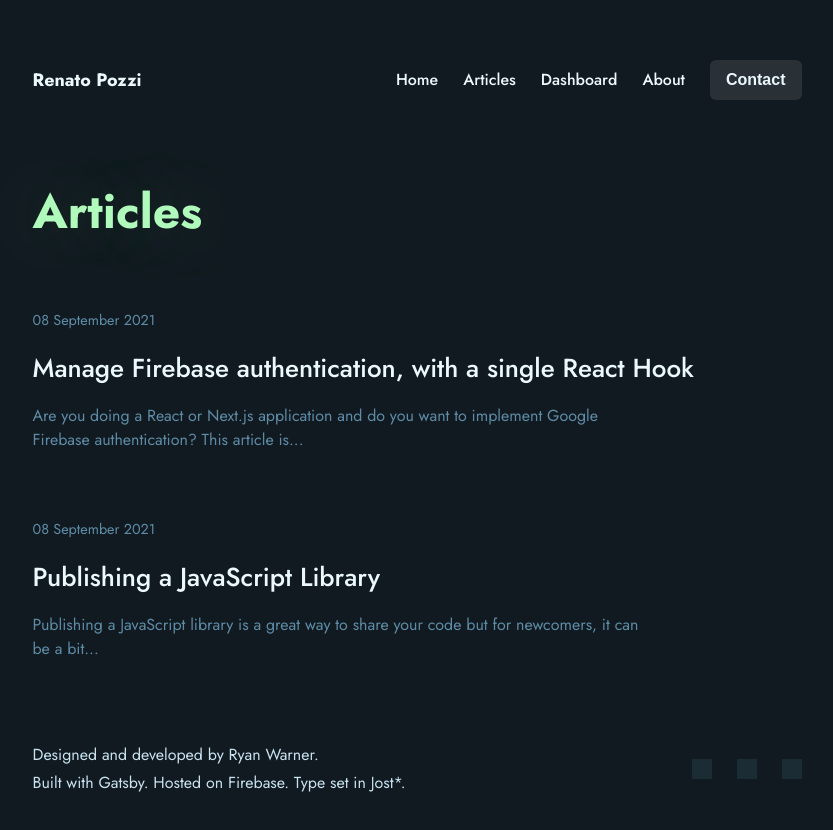
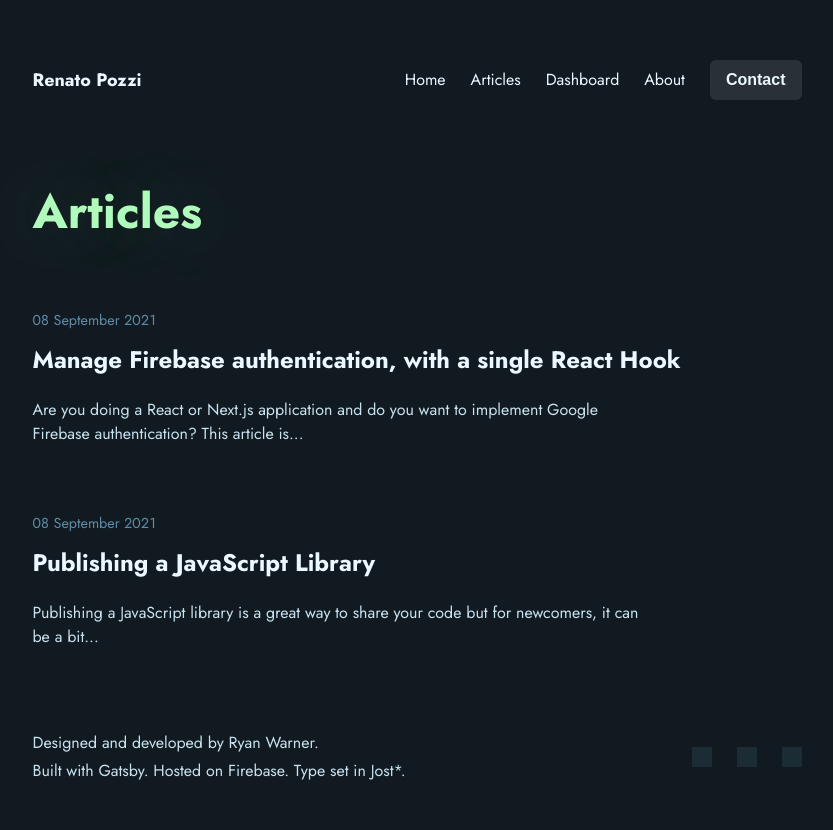
Before and after one commit to itsrennyman/renatopozzi.me, a Next.js app: page /articles in a window 1280 px wide. Shown: the top 830 px of the page, without its empty margins (223-1056 px from the left). Built offline with nearby package versions, Linux system fonts and the light colour scheme.

Commit message:
feat: some component improvements

```diff
--- a/components/Footer/index.js
+++ b/components/Footer/index.js
@@ -1,6 +1,5 @@
 import { styled } from "../../stitches.config";
-import { Flex } from "../UI/Flex";
-import { Paragraph } from "../UI/Paragraph";
+import { Flex, Text } from "../UI";
 
 const Square = styled("div", {
   width: "20px",
@@ -16,10 +15,10 @@ export const Footer = () => {
       align="center"
       justify="between"
     >
-      <Paragraph css={{ lineHeight: "1.75rem" }}>
+      <Text size="1" color="secondary" css={{ lineHeight: "1.75rem" }}>
         Designed and developed by Ryan Warner.
         <br /> Built with Gatsby. Hosted on Firebase. Type set in Jost*.
-      </Paragraph>
+      </Text>
       <Flex gap="5">
         <Square />
         <Square />
--- a/components/Navbar/index.js
+++ b/components/Navbar/index.js
@@ -1,7 +1,6 @@
+import NextLink from "next/link";
 import { styled } from "../../stitches.config";
-import { Button } from "../UI/Button";
-import { Flex } from "../UI/Flex";
-import NextLink from "next/link";
+import { Button, Flex, Text } from "../UI";
 
 const Logo = styled("h1", {
   fontSize: "1.125rem",
@@ -9,8 +8,7 @@ const Logo = styled("h1", {
   lineHeight: "1.5rem",
 });
 
-const Item = styled("li", {
-  fontSize: "1rem",
+const Item = styled(Text, {
   fontWeight: "500",
   lineHeight: "1.375rem",
 });
@@ -32,16 +30,16 @@ export const Navbar = () => {
         gap="5"
         css={{ listStyle: "none" }}
       >
-        <Item>
+        <Item as="li" size="1">
           <NextLink href="/">Home</NextLink>
         </Item>
-        <Item>
+        <Item as="li" size="1">
           <NextLink href="/articles">Articles</NextLink>
         </Item>
-        <Item>
+        <Item as="li" size="1">
           <NextLink href="/dashboard">Dashboard</NextLink>
         </Item>
-        <Item>
+        <Item as="li" size="1">
           <NextLink href="/about">About</NextLink>
         </Item>
         <Button color="secondary">Contact</Button>
--- /dev/null
+++ b/components/UI/Text.js
@@ -0,0 +1,56 @@
+import { styled } from "../../stitches.config";
+
+export const Text = styled("span", {
+  // Reset
+  lineHeight: "1",
+  margin: "0",
+  fontWeight: 400,
+  fontVariantNumeric: "tabular-nums",
+  display: "block",
+
+  variants: {
+    size: {
+      1: {
+        fontSize: "1rem",
+        fontWeight: "400",
+        lineHeight: "1.5rem",
+      },
+      2: {
+        fontSize: "1.125rem",
+        fontWeight: "500",
+        lineHeight: "2rem",
+      },
+      3: {
+        fontSize: "1.5rem",
+        fontWeight: "700",
+        lineHeight: "2.25rem",
+      },
+      4: {
+        fontSize: "3rem",
+        fontWeight: "700",
+        lineHeight: "4rem",
+      },
+    },
+
+    color: {
+      glowing: {
+        color: "$glow100",
+        textShadow: "0px 0px 76px rgba(188, 251, 195, 0.3)",
+      },
+      primary: {
+        color: "$text100",
+      },
+      secondary: {
+        color: "$text200",
+      },
+      tertiary: {
+        color: "$blue500",
+      },
+    },
+  },
+
+  defaultVariants: {
+    size: "3",
+    color: "primary",
+  },
+});
--- a/components/UI/index.js
+++ b/components/UI/index.js
@@ -5,6 +5,7 @@ import { Grid } from "./Grid";
 import { Header } from "./Header";
 import { Paragraph } from "./Paragraph";
 import { Subheader } from "./Subheader";
+import { Text } from "./Text";
 import { Title } from "./Title";
 
-export { Flex, Grid, Paragraph, Title, Button, Card, Header, Subheader };
+export { Flex, Grid, Paragraph, Title, Button, Card, Header, Subheader, Text };
--- a/pages/articles/index.js
+++ b/pages/articles/index.js
@@ -1,6 +1,5 @@
-import { Flex, Header, Paragraph, Subheader } from "../../components/UI";
+import { Flex, Text } from "../../components/UI";
 import { getArticleData, getArticles } from "../../lib/utils/articles";
-import { styled } from "../../stitches.config";
 
 export async function getStaticProps() {
   const articles = [];
@@ -24,30 +23,20 @@ export async function getStaticProps() {
   };
 }
 
-const ArticleIcon = styled("img", {
-  height: "22px",
-  width: "22px",
-});
-
-const Title = styled(Subheader, {
-  fontSize: "1.625rem",
-});
-
-const Excerpt = styled(Paragraph, {
-  color: "$blue500",
-  maxWidth: "65ch",
-});
-
 export const Article = ({ title, description }) => {
   const excerpt = description.split(" ").slice(0, 20).join(" ") + "...";
 
   return (
     <Flex direction="column" gap="4">
-      <Paragraph css={{ color: "$blue500", fontSize: "0.9rem" }}>
-        08 September 2021
-      </Paragraph>
-      <Title>{title}</Title>
-      <Excerpt>{excerpt}</Excerpt>
+      <Flex direction="column" gap="2">
+        <Text size="1" color="tertiary" css={{ fontSize: "0.9rem" }}>
+          08 September 2021
+        </Text>
+        <Text size="3">{title}</Text>
+      </Flex>
+      <Text size="1" color="secondary" css={{ maxWidth: "65ch" }}>
+        {excerpt}
+      </Text>
     </Flex>
   );
 };
@@ -56,7 +45,9 @@ export default function Home({ articles }) {
   return (
     <>
       <section>
-        <Header css={{ marginTop: "5rem" }}>Articles</Header>
+        <Text size="4" color="glowing" css={{ marginTop: "5rem" }}>
+          Articles
+        </Text>
       </section>
 
       <section>
--- a/stitches.config.js
+++ b/stitches.config.js
@@ -12,8 +12,6 @@ export const {
 } = createStitches({
   media: {
     bp1: "(min-width: 640px)",
-    bp2: "(min-width: 768px)",
-    bp3: "(min-width: 1024px)",
   },
   theme: {
     colors: {
@@ -41,24 +39,6 @@ export const {
       blue400: "#416833",
       blue500: "#5e8ca7",
     },
-    fontSizes: {
-      header: "3rem",
-      subheader: "1.125rem",
-      title: "1.5rem",
-      paragraph: "1rem",
-    },
-    fontWeights: {
-      header: "700",
-      subheader: "500",
-      title: "700",
-      paragraph: "400",
-    },
-    lineHeights: {
-      header: "4rem",
-      subheader: "2rem",
-      title: "2.25rem",
-      paragraph: "1.5rem",
-    },
     space: {
       1: "5px",
       2: "10px",
```
Also changed, not shown: components/Project/index.js (+7 -7 lines), pages/index.js (+12 -15 lines).
